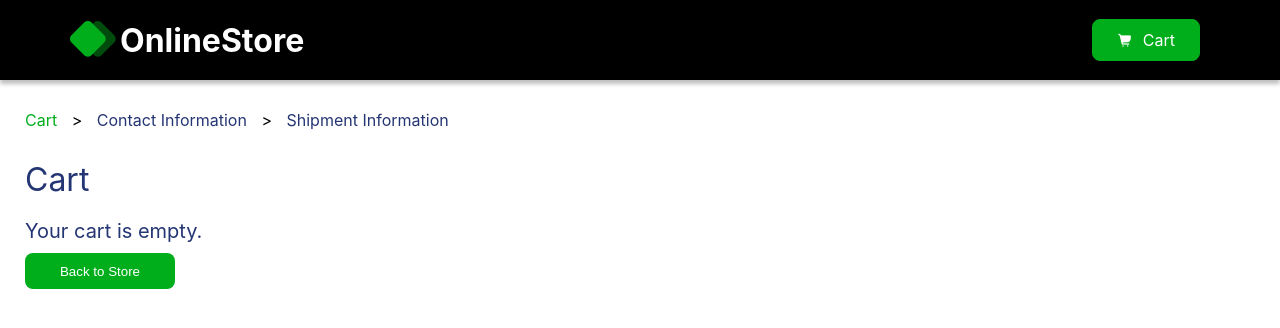
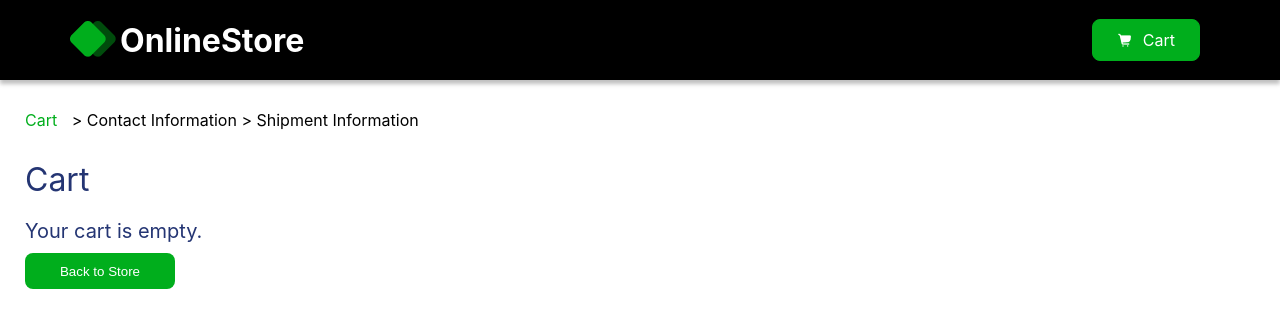
Before and after one commit to D1gger1/react-routing, a React (Vite) app: page /Cart in a window 1280 px wide. Shown: the top 328 px of the page. Built offline with nearby package versions, Linux system fonts and the light colour scheme.

Commit message:
Add logic to Breadcrumbs

```diff
--- a/src/components/Breadcrumb.jsx
+++ b/src/components/Breadcrumb.jsx
@@ -2,7 +2,7 @@ import React from "react";
 import { useLocation, Link } from "react-router-dom";
 import styles from "./Breadcrumb.module.css";
 
-export default function Breadcrumb() {
+export default function Breadcrumb({ currentStepIndex, isStepSubmitted }) {
   const location = useLocation();
 
   const steps = [
@@ -15,13 +15,18 @@ export default function Breadcrumb() {
     <div className={styles.breadcrumbs}>
       {steps.map((step, index) => {
         const isActive = location.pathname === step.path;
+        const isClickable = index <= currentStepIndex || isStepSubmitted;
 
         return (
           <span key={step.path}>
             {isActive ? (
               <span className={styles.active}>{step.label}</span>
+            ) : isClickable ? (
+              <Link to={step.path} className={styles.link}>
+                {step.label}
+              </Link>
             ) : (
-              <Link to={step.path} className={styles.link}>{step.label}</Link>
+              <span className={styles.disabled}>{step.label}</span>
             )}
             {index < steps.length - 1 && " > "}
           </span>
--- a/src/pages/checkout/Cart.jsx
+++ b/src/pages/checkout/Cart.jsx
@@ -34,7 +34,7 @@ export default function Cart() {
   return (
     <div className={styles.cart}>
       <div className={styles.breadcrumb}>
-        <Breadcrumb />
+        <Breadcrumb currentStepIndex={0} isStepSubmitted={false} />
       </div>
 
       <h2 className={styles.titleCart}>Cart</h2>
--- a/src/pages/checkout/ContactInformation.jsx
+++ b/src/pages/checkout/ContactInformation.jsx
@@ -37,7 +37,8 @@ export default function ContactInformation() {
   return (
     <div className={styles.contact}>
       <div className={styles.breadcrumb}>
-        <Breadcrumb />
+        <Breadcrumb currentStepIndex={1} isStepSubmitted={false} />
+
       </div>
       <h1 className={styles.title}>Contact Information</h1>
       <form onSubmit={formik.handleSubmit} className={styles.form}>
--- a/src/pages/checkout/ShipmentInformation.jsx
+++ b/src/pages/checkout/ShipmentInformation.jsx
@@ -6,7 +6,8 @@ export default function ShippingInformation() {
     return (
         <div className={styles.container}>
             <div className={styles.breadcrumb}>
-                <Breadcrumb />
+                <Breadcrumb currentStepIndex={2} isStepSubmitted={false} />
+
             </div>
             <h1 className={styles.title}>Shipping Information</h1>
         </div>
```
